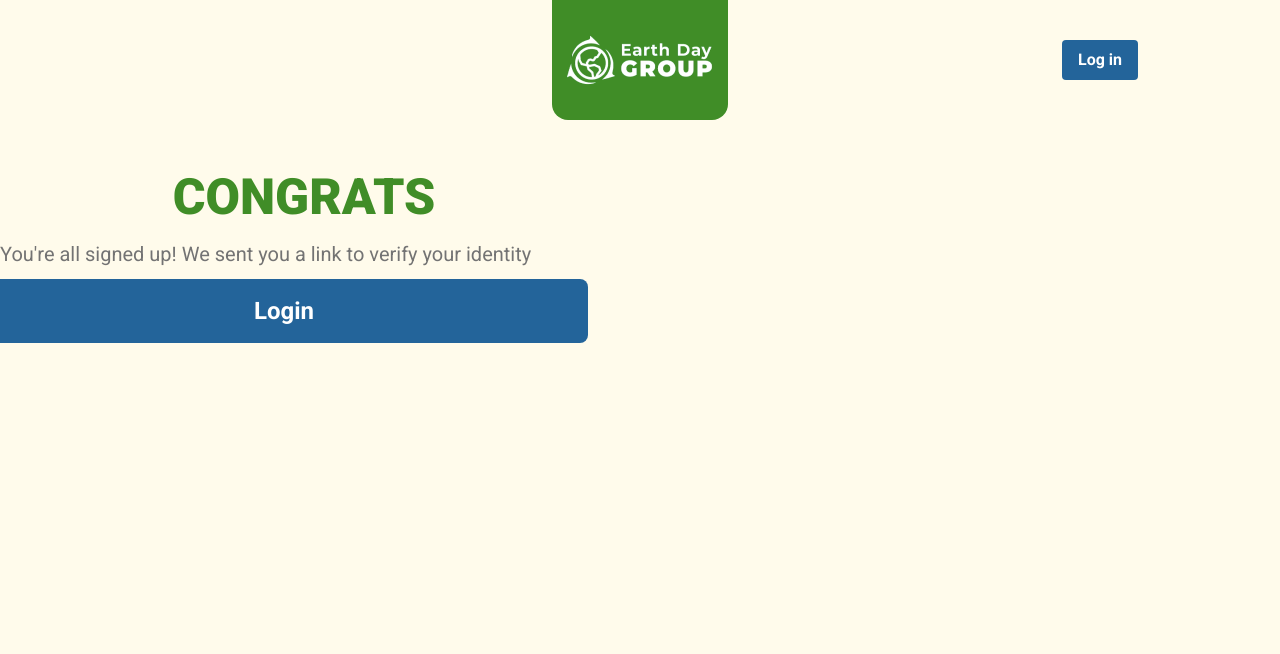
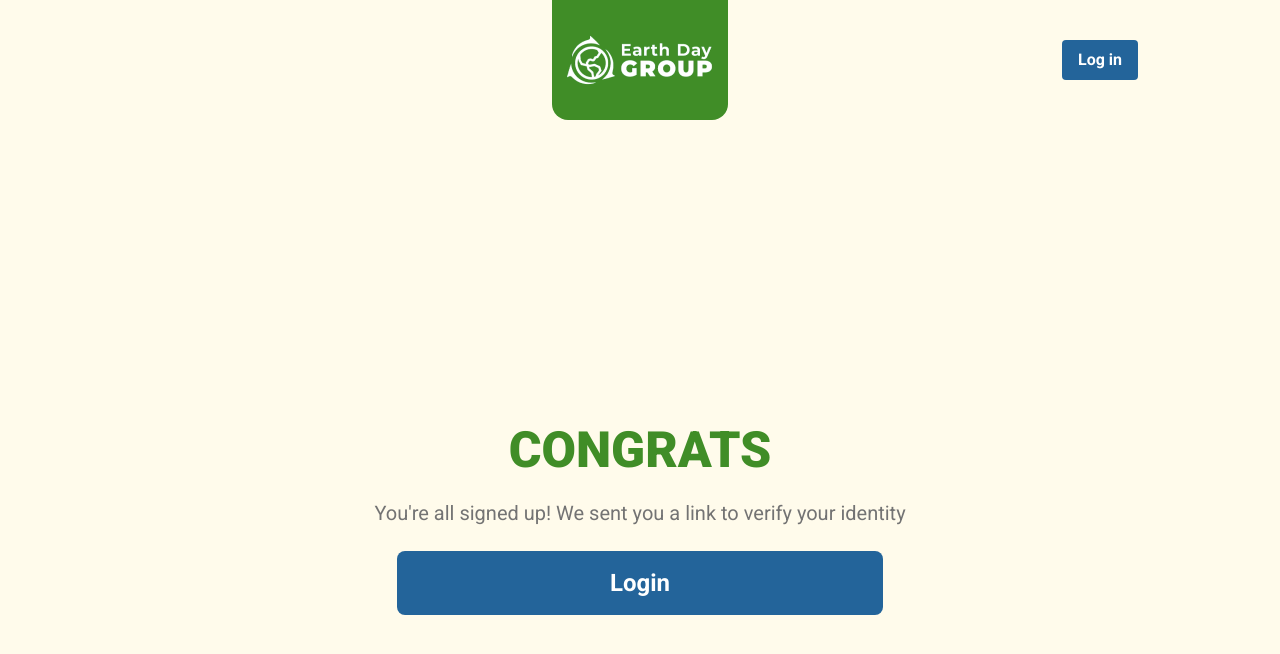
Before and after one commit to Boldsample/earth-day-group, a React (Vite) app: page /register/user in a window 1280 px wide. Shown: the top 654 px of the page. Built offline with nearby package versions, Linux system fonts and the light colour scheme.

Commit message:
add styling to registerThankyouPage

```diff
--- a/src/components/layout/Header.jsx
+++ b/src/components/layout/Header.jsx
@@ -10,7 +10,7 @@ import { Link } from "react-router-dom";
 
 const Header = () => {
   const user = useSelector((state) => state.users.userData);
-  console.log(user, "in header");
+  // console.log(user, "in header");
   // noNav
   // LoginNav
   // Nav
--- a/src/components/modules/register/registerThankYouPage/RegisterThankYouPage.jsx
+++ b/src/components/modules/register/registerThankYouPage/RegisterThankYouPage.jsx
@@ -4,11 +4,11 @@ import "./registerThankYouPage.sass";
 
 const RegisterThankYouPage = () => {
   return (
-    <div className="layout">
+    <div className="thankYouPage__layout">
       <div className="thankYouPage__container">
         <h1>Congrats</h1>
         <p>You're all signed up! We sent you a link to verify your identity</p>
-        <Button label="Login" />
+        <Button style={{ margin: "0px", width: "80%" }} label="Login" />
       </div>
     </div>
   );
--- a/src/components/modules/register/registerThankYouPage/registerThankYouPage.sass
+++ b/src/components/modules/register/registerThankYouPage/registerThankYouPage.sass
@@ -1,11 +1,19 @@
-.thankYouPage__container
+.thankYouPage__layout
+    height: 100vh
     display: flex
-    flex-direction: column
     justify-content: center
     align-items: center
-    width: 608px
-    height: 256px
-h1
-    text-align: center
-button
-    width: 50%
+    position: relative
+    width: 100%
+
+    .thankYouPage__container
+        display: flex
+        flex-direction: column
+        justify-content: center
+        align-items: center
+        position: absolute
+        width: 608px
+        height: 256px
+        h1, p
+            text-align: center
+            margin-bottom: 25px
--- a/src/components/modules/register/registerUser/RegisterUser.jsx
+++ b/src/components/modules/register/registerUser/RegisterUser.jsx
@@ -47,12 +47,12 @@ const RegisterUser = () => {
   });
 
   useEffect(() => {
-    // dispatch(getUsersList());
+    dispatch(getUsersList());
     dispatch(getUserData(5));
   }, []);
 
   // console.log(userInfo);
-  // console.log(userList);
+  console.log(userList);
 
   const countries = [
     { name: "Colombia", code: "COL" },
--- a/src/styles/main.sass
+++ b/src/styles/main.sass
@@ -32,7 +32,7 @@ html, body
 	font-weight: 400
 	line-height: 1.3em
 	margin: 0
-	overflow: hidden
+	overflow-x: hidden
 	padding: 0
 a
 	color: var(--primary)
@@ -186,36 +186,36 @@ header
 		h1, ul
 			margin-bottom: 15px
 
-h1
-	font-weight: 900
-	font-size: 5em
-	line-height: 88px
+// h1
+// 	font-weight: 900
+// 	font-size: 5em
+// 	line-height: 88px
 
-h2
-	font-weight: 900
-	font-size: 3em
-	line-height: 56px
+// h2
+// 	font-weight: 900
+// 	font-size: 3em
+// 	line-height: 56px
 
-h3
-	font-weight: 900
-	font-size: 2em
-	line-height: 2.5em
+// h3
+// 	font-weight: 900
+// 	font-size: 2em
+// 	line-height: 2.5em
 
-h4
-	font-size: 1.5em
-	line-height: 2em
+// h4
+// 	font-size: 1.5em
+// 	line-height: 2em
 
-h5
-	font-size: 1em
-	line-height: 1.5em
+// h5
+// 	font-size: 1em
+// 	line-height: 1.5em
 
-h6
-	font-size: 0.75em
-	line-height: 1em
+// h6
+// 	font-size: 0.75em
+// 	line-height: 1em
 
-.h7
-	font-size: 1.25em
-	line-height: 1.5em
+// .h7
+// 	font-size: 1.25em
+// 	line-height: 1.5em
 
 .small__text
 	font-size: 0.5em
```
Also changed, not shown: src/components/App.jsx (+8 -4 lines).
